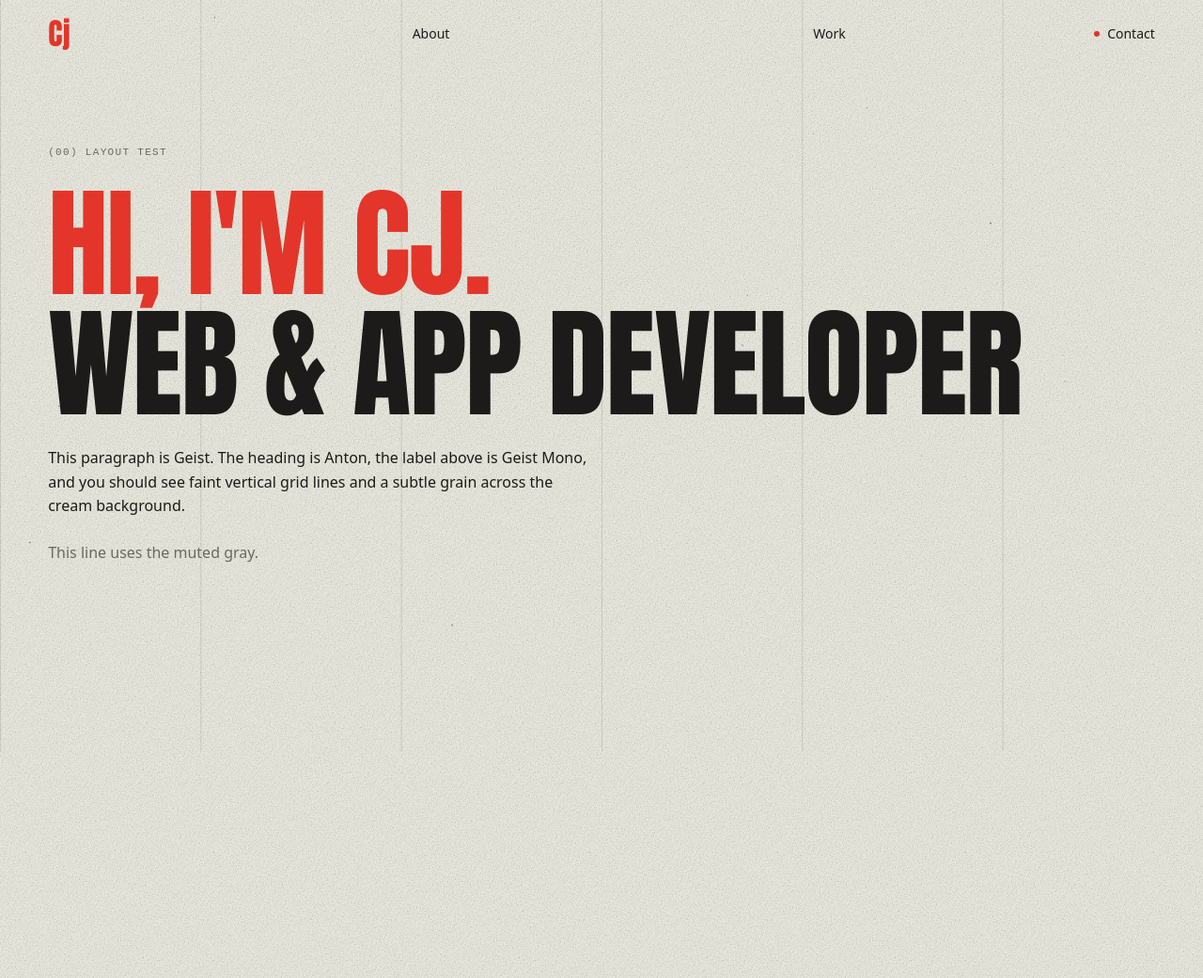
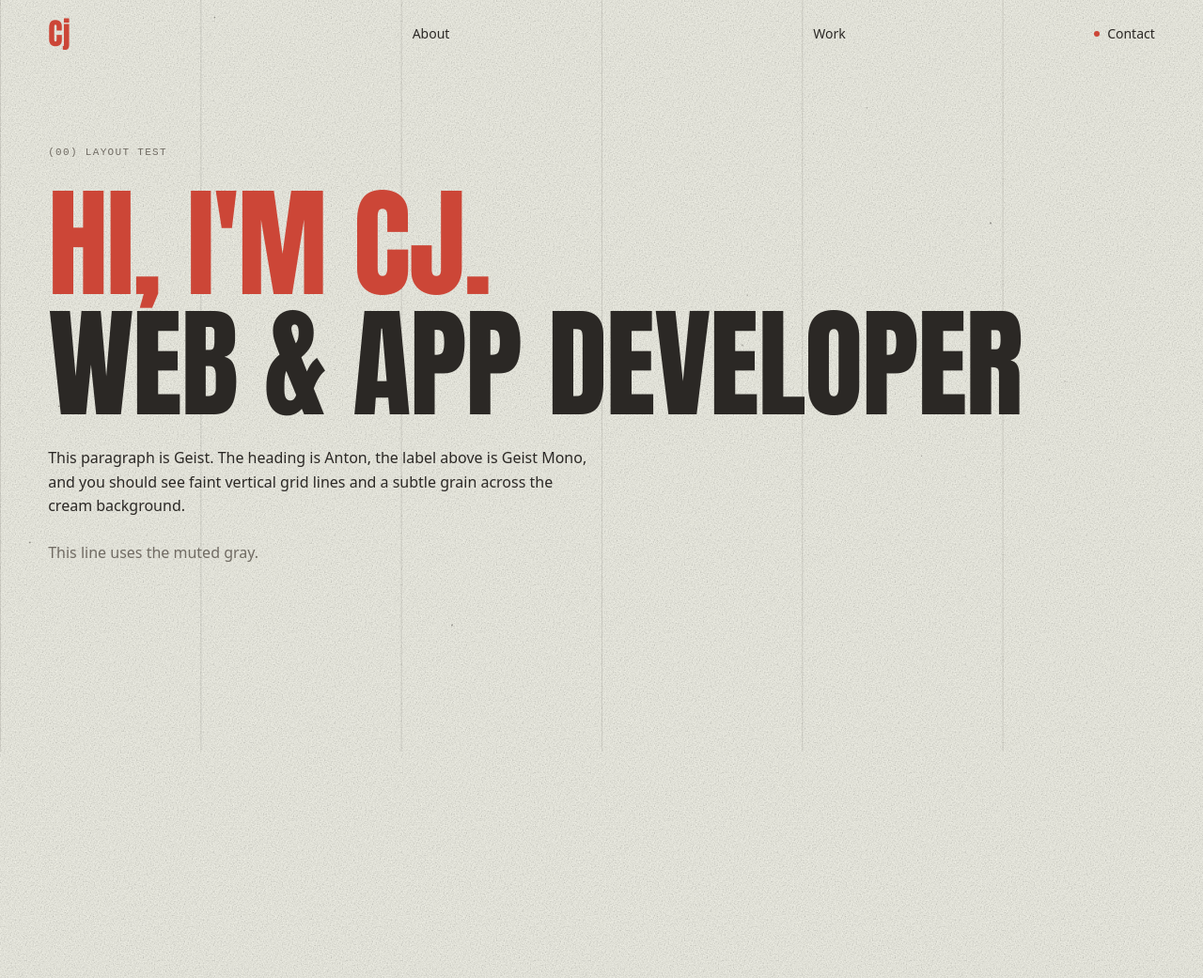
Before and after one commit to cassandrajessica/portfolio-site, an Astro site: page / in a window 1280 px wide. Shown: the top 1041 px of the page at 94% size. Built offline with nearby package versions, Linux system fonts and the light colour scheme; Astro itself is replaced by a stand-in of ours.

Commit message:
Mute color palette: warmer ink, brick red, warm gray

```diff
--- a/src/styles/global.css
+++ b/src/styles/global.css
@@ -22,13 +22,13 @@
 :root {
   /* Colors */
   --color-bg: #f3f3e9;      /* cream background */
-  --color-ink: #1c1b1a;     /* near-black: headings and body text */
-  --color-accent: #e33529;  /* red: highlights, buttons */
-  --color-muted: #6b6862;   /* gray: secondary text, labels */
+  --color-ink: #2b2825;     /* warm charcoal: headings and body text (was #1c1b1a) */
+  --color-accent: #cc4637;  /* muted brick red: highlights, buttons (was #e33529) */
+  --color-muted: #706b63;   /* warm gray: secondary text, labels (was #6b6862) */
 
   /* Translucent versions, for borders, dividers and the grid lines */
-  --color-line: rgb(107 104 98 / 0.18);
-  --color-line-strong: rgb(28 27 26 / 0.15);
+  --color-line: rgb(112 107 99 / 0.18);
+  --color-line-strong: rgb(43 40 37 / 0.15);
 
   /* Font families (each has fallbacks in case a font fails to load) */
   --font-display: "Anton", "Impact", "Arial Narrow", sans-serif;
```
